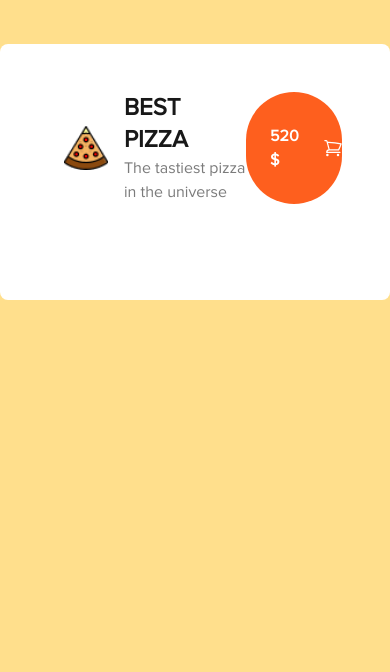
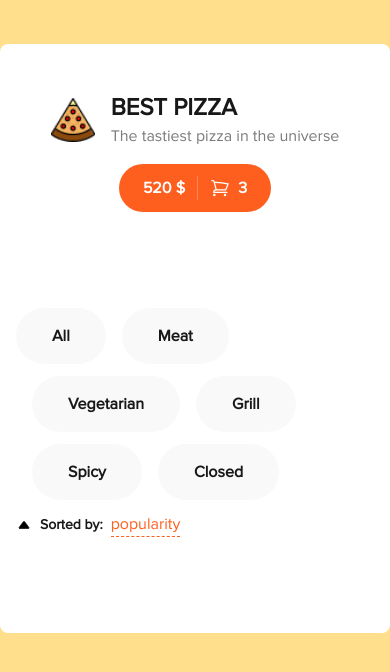
Before and after one commit to Nevich28/pizza, a React (Create React App) app: page / in a window 390 px wide. Shown: the top 672 px of the page. Built offline with nearby package versions, Linux system fonts and the light colour scheme.

Commit message:
sort done

```diff
--- a/src/App.js
+++ b/src/App.js
@@ -1,12 +1,7 @@
-import { Header } from './components/Header';
-import { Wrapper } from './components/Wrapper';
+import { Home } from './pages/Home';
 
 function App() {
-    return (
-        <Wrapper>
-            <Header />
-        </Wrapper>
-    );
+    return <Home />;
 }
 
 export default App;
--- /dev/null
+++ b/src/components/Categories/index.jsx
@@ -0,0 +1,22 @@
+const categoryesArr = ['All', 'Meat', 'Vegetarian', 'Grill', 'Spicy', 'Closed'];
+
+const CategoryItem = ({ title, isActive = false }) => {
+    return (
+        <button
+            className={`${
+                isActive ? 'bg-dark-gray text-white' : 'bg-light-gray text-font-black'
+            } py-4 px-9 mb-3 rounded-full text-base font-bold hover:brightness-75 transition-all delay-100`}>
+            {title}
+        </button>
+    );
+};
+
+export const Categories = () => {
+    return (
+        <div className=" flex space-x-4 flex-wrap">
+            {categoryesArr.map((item, i) => (
+                <CategoryItem key={i} title={item} />
+            ))}
+        </div>
+    );
+};
--- a/src/components/Header/index.jsx
+++ b/src/components/Header/index.jsx
@@ -5,8 +5,8 @@ import Logo from './logo.png';
 
 export const Header = () => {
     return (
-        <div className="flex justify-between">
-            <div className=" flex items-center cursor-pointer">
+        <div className="flex flex-col items-center sm:flex-row justify-between">
+            <div className=" flex items-center cursor-pointer mb-4 sm:mb-0">
                 <img className="w-11 h-11" src={Logo} alt="Logo" />
                 <div className=" flex flex-col ml-4">
                     <h1 className=" text-2xl font-extrabold">BEST PIZZA</h1>
--- /dev/null
+++ b/src/components/Sort/index.jsx
@@ -0,0 +1,57 @@
+import { useState } from 'react';
+import { motion, AnimatePresence } from 'framer-motion';
+
+const sortArr = ['popularity', 'by price', 'alphabetically'];
+
+export const Sort = () => {
+    const [isSelected, setIsSelected] = useState(sortArr[0]);
+    const [isOpened, setIsOpened] = useState(false);
+
+    const handleMenuItem = (item) => {
+        setIsSelected(item);
+        setIsOpened(!isOpened);
+    };
+    return (
+        <div className=" relative">
+            <div className="flex items-center">
+                <svg
+                    xmlns="http://www.w3.org/2000/svg"
+                    fill="#00000"
+                    viewBox="0 0 24 24"
+                    strokeWidth={1.5}
+                    stroke="currentColor"
+                    className="w-4 h-4 scale-x-75 -rotate-90">
+                    <path
+                        strokeLinecap="round"
+                        strokeLinejoin="round"
+                        d="M5.25 5.653c0-.856.917-1.398 1.667-.986l11.54 6.348a1.125 1.125 0 010 1.971l-11.54 6.347a1.125 1.125 0 01-1.667-.985V5.653z"
+                    />
+                </svg>
+                <span className=" ml-2 text-sm font-bold">Sorted by:</span>
+                <span
+                    className=" ml-2 text-main-orange border-b border-dashed border-main-orange cursor-pointer"
+                    onClick={() => setIsOpened(!isOpened)}>
+                    {isSelected}
+                </span>
+            </div>
+            <AnimatePresence>
+                {isOpened && (
+                    <motion.div
+                        initial={{ height: 0 }}
+                        animate={{ height: 'auto' }}
+                        exit={{ height: 0 }}
+                        className="flex flex-col absolute right-0 top-9 rounded-lg shadow-md overflow-hidden z-10">
+                        {sortArr.map((item, i) => (
+                            <span
+                                className=" text-sm font-bold cursor-pointer py-3 pl-3 pr-6 hover:bg-[rgba(254,95,30,0.05)] hover:text-main-orange"
+                                key={i}
+                                onClick={() => handleMenuItem(item)}>
+                                {item}
+                            </span>
+                        ))}
+                    </motion.div>
+                )}
+            </AnimatePresence>
+        </div>
+    );
+};
--- a/src/components/Wrapper/index.jsx
+++ b/src/components/Wrapper/index.jsx
@@ -2,7 +2,7 @@ import React from 'react';
 
 export const Wrapper = ({ children }) => {
     return (
-        <div className="container mx-auto mt-11 mb-16 bg-white rounded-lg pt-12 pl-16 pr-12 pb-24">
+        <div className="container mx-auto mt-11 mb-16 bg-white rounded-lg pt-12 pl-4 pr-4 pb-24 md:pl-16 md:pr-16">
             {children}
         </div>
     );
--- /dev/null
+++ b/src/pages/Home.jsx
@@ -0,0 +1,16 @@
+import { Categories } from '../components/Categories';
+import { Header } from '../components/Header';
+import { Sort } from '../components/Sort';
+import { Wrapper } from '../components/Wrapper';
+
+export const Home = () => {
+    return (
+        <Wrapper>
+            <Header />
+            <div className="flex justify-between mt-24 flex-wrap">
+                <Categories />
+                <Sort />
+            </div>
+        </Wrapper>
+    );
+};
--- a/tailwind.config.js
+++ b/tailwind.config.js
@@ -4,6 +4,7 @@ module.exports = {
     theme: {
         extend: {
             screens: {
+                sm: '512px',
                 xl: '1340px',
             },
             colors: {
```
Also changed, not shown: src/components/CartButton/idex.jsx (+0 -8 lines).
